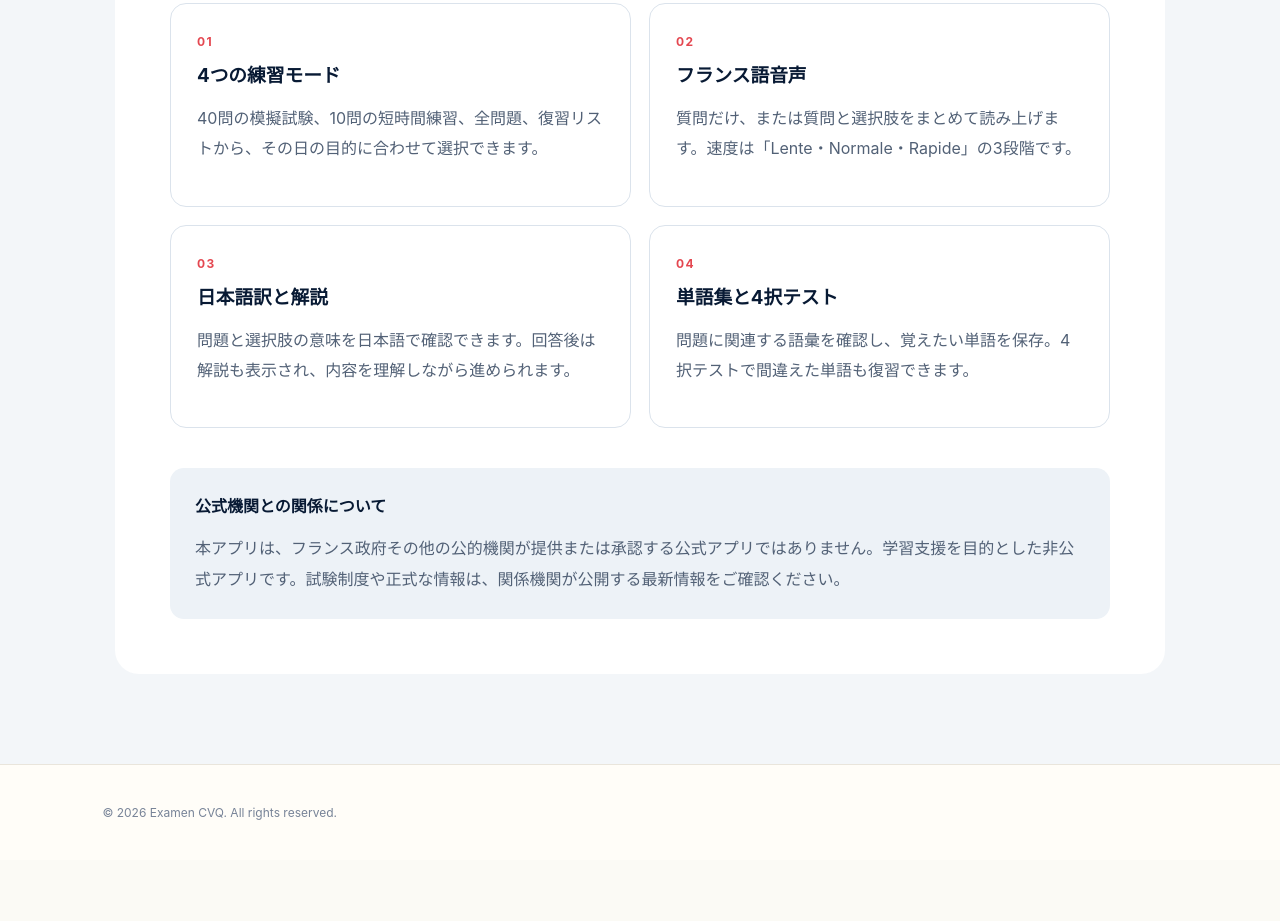
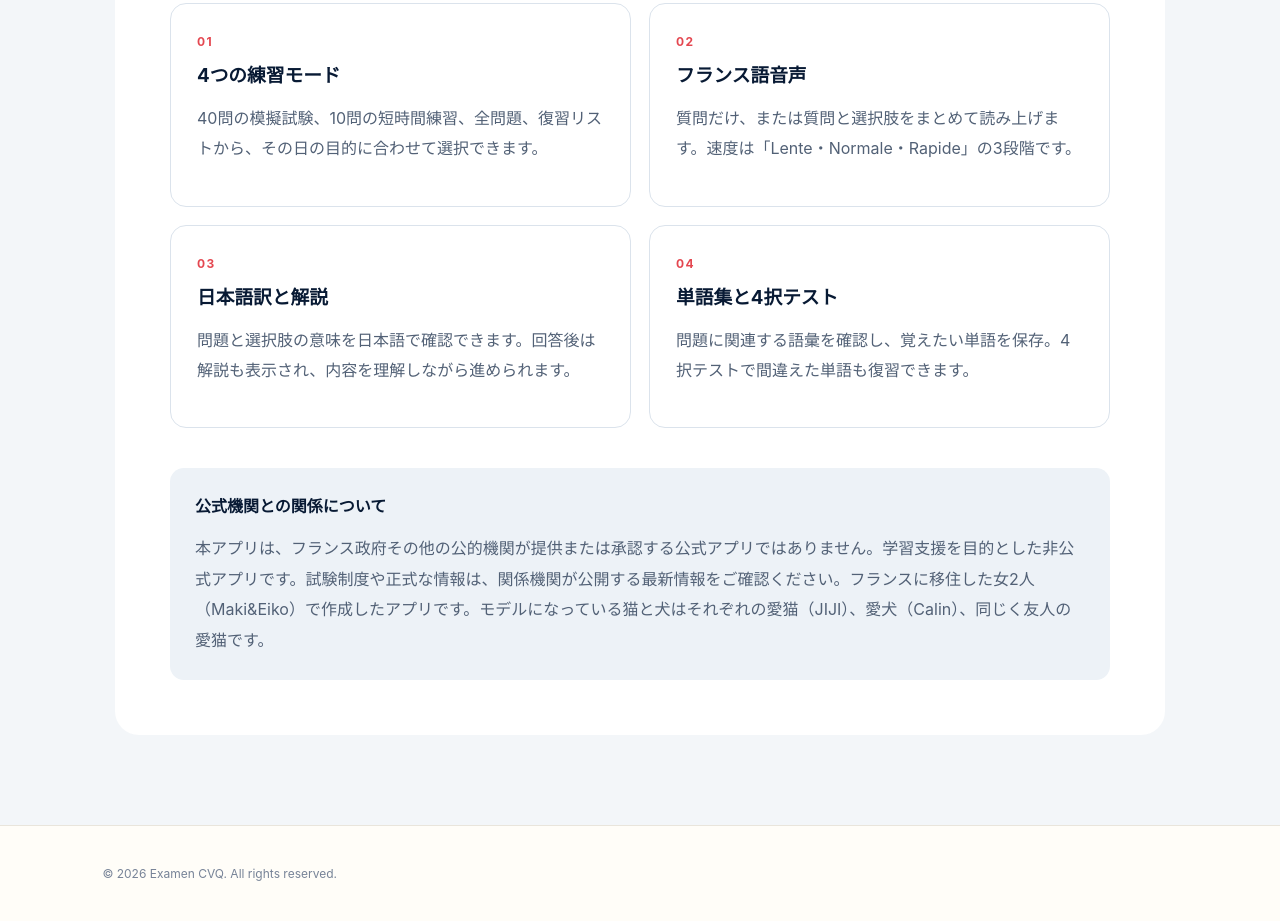
Before and after one commit to 81ko/ExamenCVQ, a plain HTML site: page about.html in a window 1280 px wide. Shown: the part 888-1809 px from the top of the page. Before the commit the page ends 1748 px from the top, so only its background shows below. Drawn offline with Linux system fonts and the light colour scheme.

Commit message:
Update about.html

```diff
--- a/about.html
+++ b/about.html
@@ -3,4 +3,4 @@
 <body><header><a class="brand" href="index.html"><img src="assets/app-icon.png" alt=""><span>Examen CVQ</span></a><nav aria-label="メインメニュー"><a href="index.html">ホーム</a><a class="active" href="about.html">アプリ紹介</a><a href="support.html">サポート</a><a href="privacy.html">プライバシー</a></nav></header>
 <main class="page"><section class="page-title"><p class="eyebrow">ABOUT THE APP</p><h1>アプリ紹介</h1><p>Examen civiqueの学習を、フランス語と日本語でわかりやすく。</p></section><section class="content-card"><div class="about-lead"><img src="assets/app-icon.png" alt="Examen CVQ アプリアイコン"><div><h2>Examen CVQ</h2><p>Examen civiqueに向けて学ぶ方のための、iPhone向け非公式学習アプリです。フランス語の問題を解きながら、音声、日本語訳、解説、単語集を使って理解を深められます。</p></div></div>
 <h2>主な機能</h2><div class="detail-grid"><article><b>01</b><h3>4つの練習モード</h3><p>40問の模擬試験、10問の短時間練習、全問題、復習リストから、その日の目的に合わせて選択できます。</p></article><article><b>02</b><h3>フランス語音声</h3><p>質問だけ、または質問と選択肢をまとめて読み上げます。速度は「Lente・Normale・Rapide」の3段階です。</p></article><article><b>03</b><h3>日本語訳と解説</h3><p>問題と選択肢の意味を日本語で確認できます。回答後は解説も表示され、内容を理解しながら進められます。</p></article><article><b>04</b><h3>単語集と4択テスト</h3><p>問題に関連する語彙を確認し、覚えたい単語を保存。4択テストで間違えた単語も復習できます。</p></article></div>
-<aside class="notice"><strong>公式機関との関係について</strong><p>本アプリは、フランス政府その他の公的機関が提供または承認する公式アプリではありません。学習支援を目的とした非公式アプリです。試験制度や正式な情報は、関係機関が公開する最新情報をご確認ください。</p></aside></section></main><footer>© 2026 Examen CVQ. All rights reserved.</footer></body></html>
+<aside class="notice"><strong>公式機関との関係について</strong><p>本アプリは、フランス政府その他の公的機関が提供または承認する公式アプリではありません。学習支援を目的とした非公式アプリです。試験制度や正式な情報は、関係機関が公開する最新情報をご確認ください。フランスに移住した女2人（Maki&Eiko）で作成したアプリです。モデルになっている猫と犬はそれぞれの愛猫（JIJI）、愛犬（Calin）、同じく友人の愛猫です。</p></aside></section></main><footer>© 2026 Examen CVQ. All rights reserved.</footer></body></html>
```
